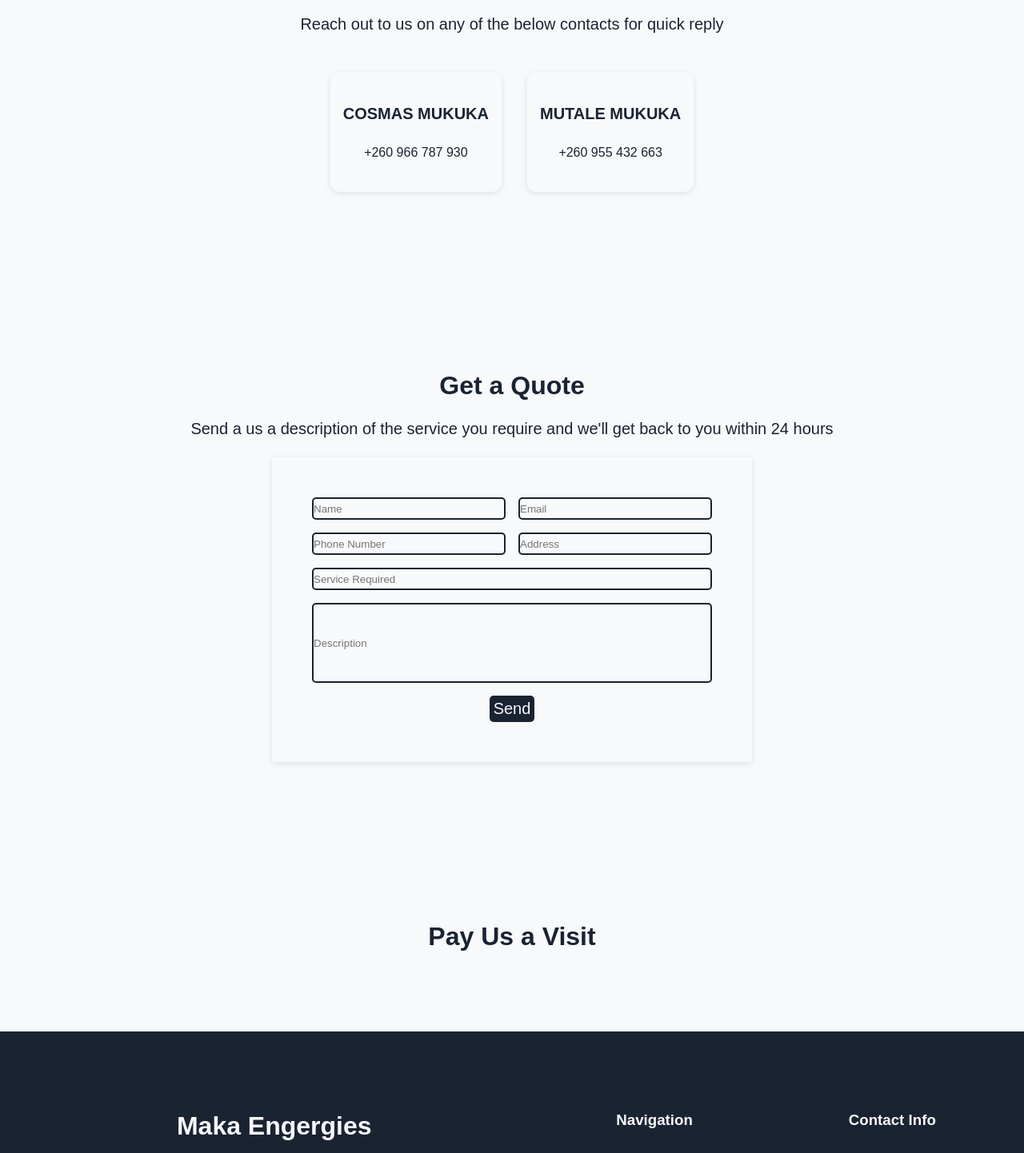
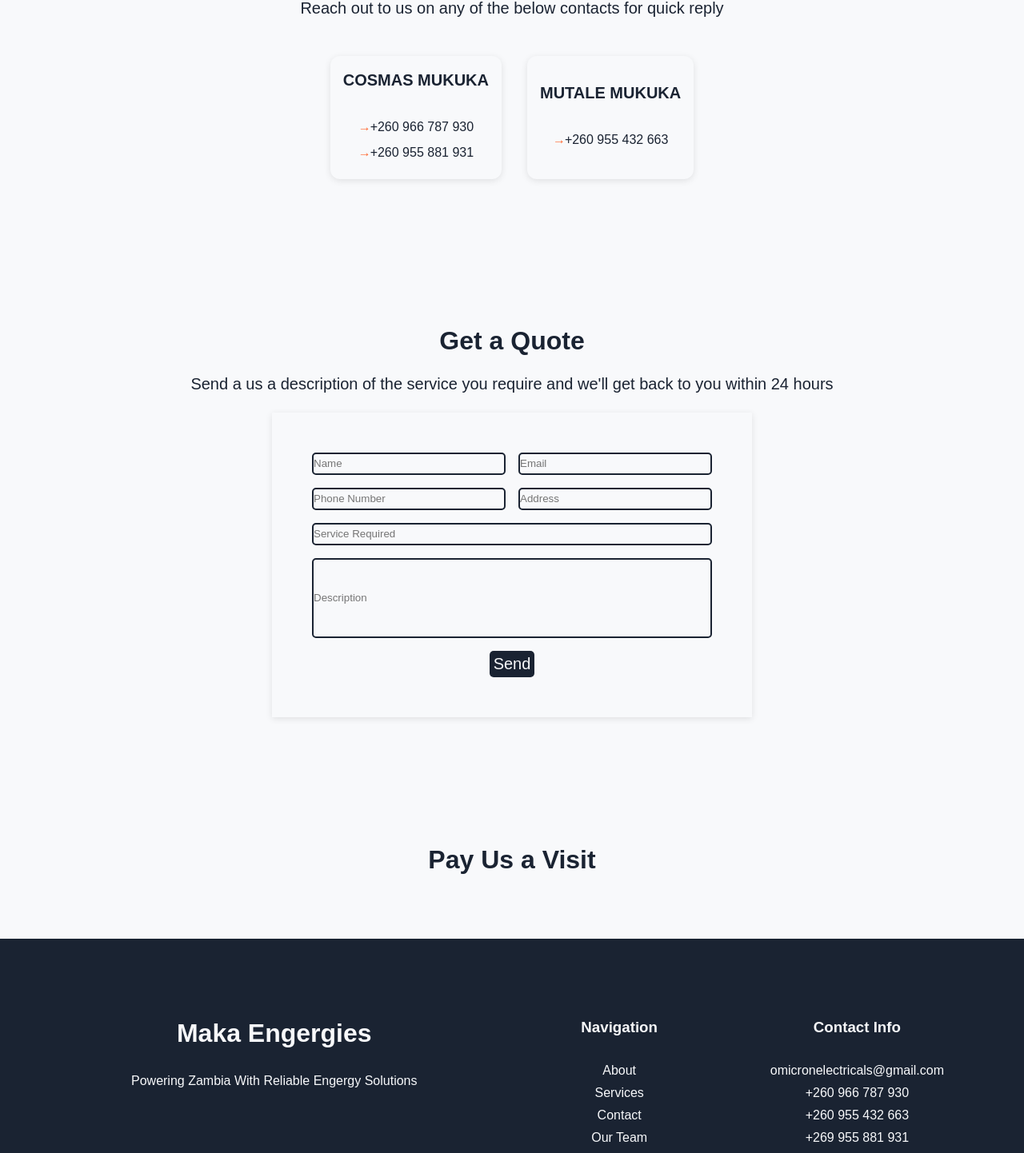
Before and after one commit to nkowanitemwani/makaenergiesdotcom, a Next.js app: page /pages/contact in a window 1280 px wide. Shown: the part 207-1649 px from the top of the page at 80% size. Built offline with nearby package versions, Linux system fonts and the light colour scheme.

Commit message:
minor improvements

```diff
--- a/src/app/components/contactcardgrid/page.js
+++ b/src/app/components/contactcardgrid/page.js
@@ -6,11 +6,11 @@ import styles from "../missiongrid/missiongrid.module.css"
 const contacts = [
     {
         title:"COSMAS MUKUKA",
-        subTitle:"+260 966 787 930"
+        subTitle:["+260 966 787 930","+260 955 881 931"]
     },
     {
         title:"MUTALE MUKUKA",
-        subTitle:"+260 955 432 663"
+        subTitle:["+260 955 432 663"]
     }
 ];
 
--- a/src/app/components/footer/page.js
+++ b/src/app/components/footer/page.js
@@ -27,8 +27,10 @@ export default function Footer(){
           <div className={styles.footerInfoRight}>
             <h3>Contact Info</h3>
             <ul>
-              <li>omicronelectricals</li>
+              <li>omicronelectricals@gmail.com</li>
               <li>+260 966 787 930 </li>
+              <li>+260 955 432 663</li>
+              <li>+269 955 881 931</li>
             </ul>
           </div>
         </div>
--- a/src/app/globals.css
+++ b/src/app/globals.css
@@ -79,7 +79,7 @@ hr{
 }
 
 section{
-  padding: 100px;
+  padding: 80px;
   gap: 1.5rem;
   display: flex;
   flex-direction: column;
```
